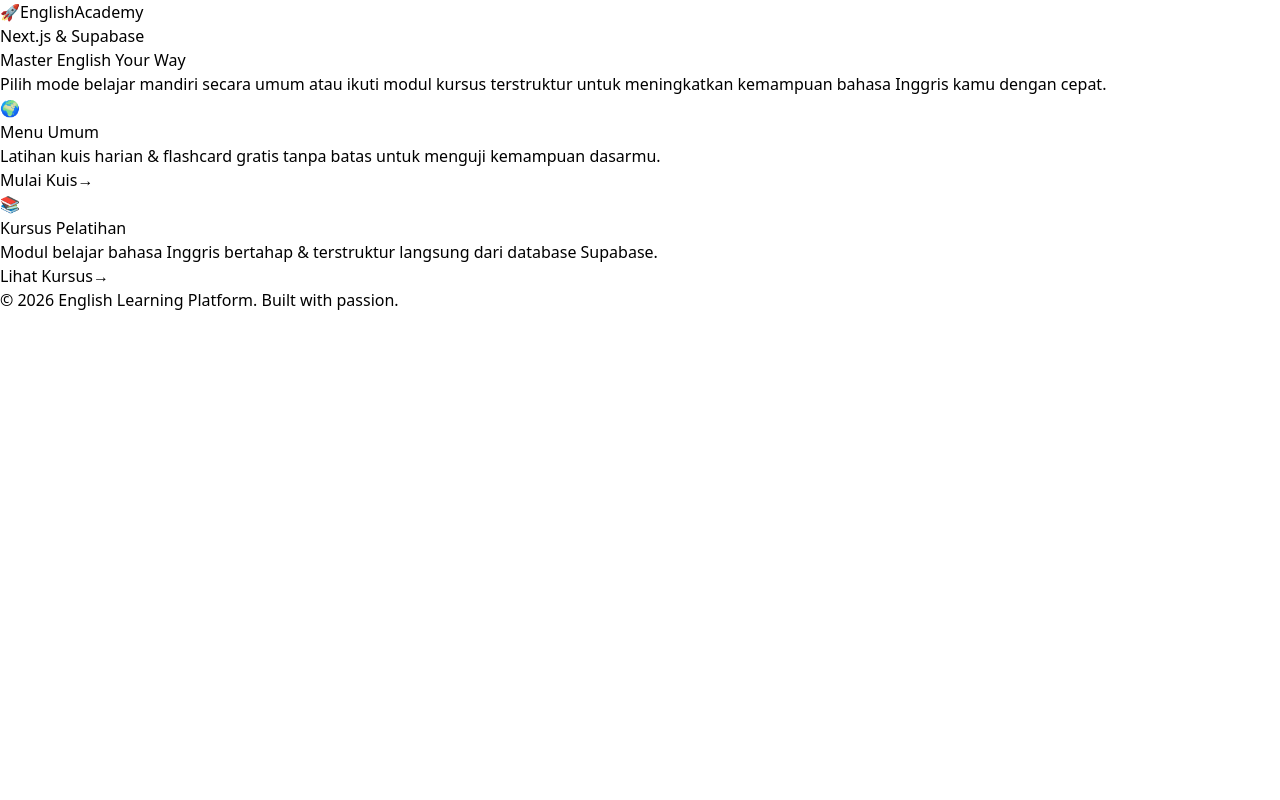
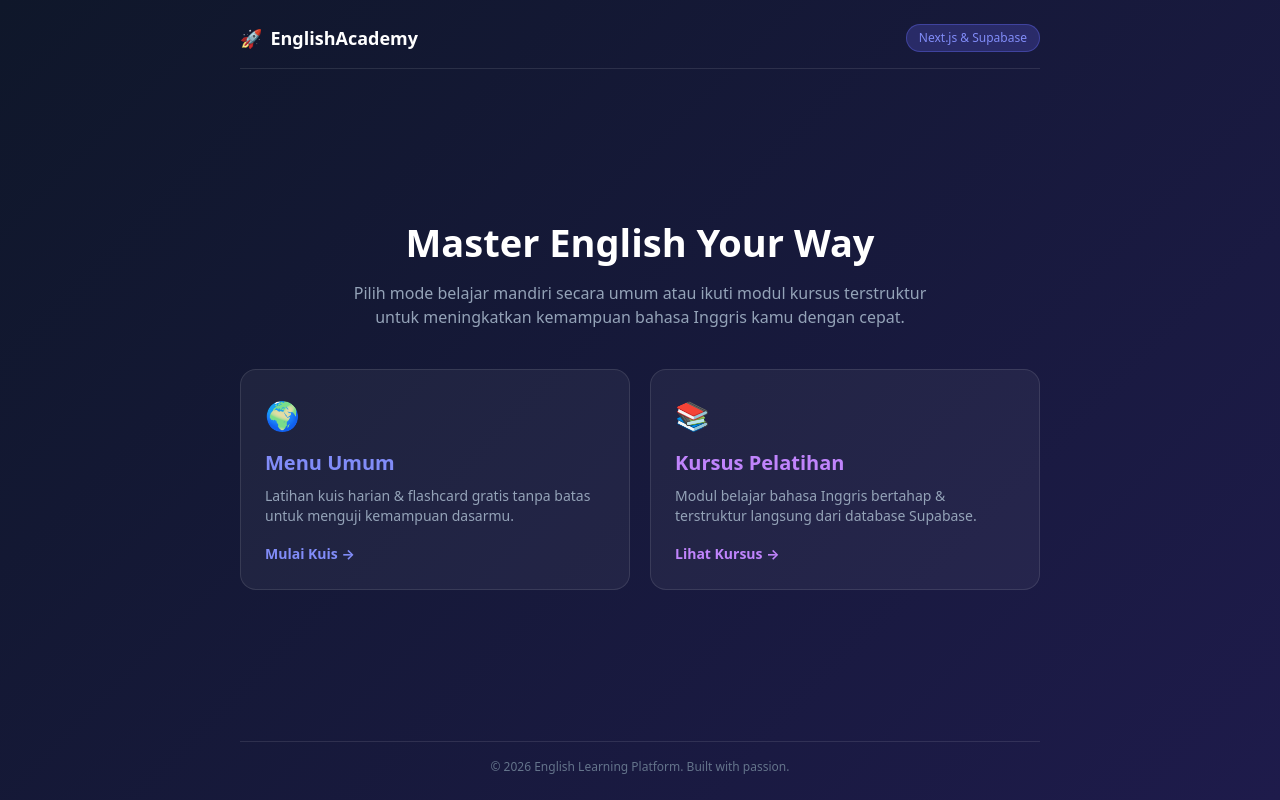
Before and after one commit to yzvkzv/kursusinggris.yzv, a Next.js app: page / in a window 1280 px wide. Built offline with nearby package versions, Linux system fonts and the light colour scheme.

Commit message:
Refactor Home component with inline styles

```diff
--- a/app/page.jsx
+++ b/app/page.jsx
@@ -4,77 +4,91 @@ import Link from 'next/link'
 
 export default function Home() {
   return (
-    <main className="min-h-screen bg-gradient-to-br from-indigo-900 via-slate-900 to-black text-white flex flex-col justify-between p-6 sm:p-12">
-      {/* Header / Brand */}
-      <div className="max-w-4xl mx-auto w-full flex justify-between items-center py-4 border-b border-white/10">
-        <div className="flex items-center gap-2">
-          <span className="text-2xl">🚀</span>
-          <span className="font-bold text-lg tracking-wide">EnglishAcademy</span>
+    <main style={{
+      minHeight: '100vh',
+      background: 'linear-gradient(135deg, #0f172a 0%, #1e1b4b 100%)',
+      color: '#ffffff',
+      fontFamily: 'system-ui, -apple-system, sans-serif',
+      display: 'flex',
+      flexDirection: 'column',
+      justifyContent: 'space-between',
+      padding: '24px'
+    }}>
+      {/* Header */}
+      <div style={{
+        maxWidth: '800px',
+        width: '100%',
+        margin: '0 auto',
+        display: 'flex',
+        justifyContent: 'space-between',
+        alignItems: 'center',
+        paddingBottom: '16px',
+        borderBottom: '1px solid rgba(255,255,255,0.1)'
+      }}>
+        <div style={{ display: 'flex', alignItems: 'center', gap: '8px', fontWeight: 'bold', fontSize: '18px' }}>
+          <span>🚀</span>
+          <span>EnglishAcademy</span>
         </div>
-        <span className="text-xs bg-indigo-500/20 text-indigo-300 px-3 py-1 rounded-full border border-indigo-500/30">
+        <span style={{ fontSize: '12px', background: 'rgba(99, 102, 241, 0.25)', color: '#818cf8', padding: '4px 12px', borderRadius: '20px', border: '1px solid rgba(99, 102, 241, 0.4)' }}>
           Next.js & Supabase
         </span>
       </div>
 
-      {/* Hero Section */}
-      <div className="max-w-4xl mx-auto w-full my-auto py-12 text-center">
-        <h1 className="text-4xl sm:text-6xl font-extrabold tracking-tight mb-6 bg-gradient-to-r from-white via-indigo-200 to-indigo-400 bg-clip-text text-transparent">
+      {/* Hero Content */}
+      <div style={{ maxWidth: '800px', width: '100%', margin: '0 auto', textAlign: 'center', padding: '40px 0' }}>
+        <h1 style={{ fontSize: '38px', fontWeight: '800', marginBottom: '16px', lineHeight: '1.2' }}>
           Master English Your Way
         </h1>
-        <p className="text-gray-300 text-lg sm:text-xl max-w-2xl mx-auto mb-10 leading-relaxed">
+        <p style={{ color: '#94a3b8', fontSize: '16px', maxWidth: '600px', margin: '0 auto 40px', lineHeight: '1.5' }}>
           Pilih mode belajar mandiri secara umum atau ikuti modul kursus terstruktur untuk meningkatkan kemampuan bahasa Inggris kamu dengan cepat.
         </p>
 
-        {/* Action Cards */}
-        <div className="grid grid-cols-1 sm:grid-cols-2 gap-6 text-left max-w-2xl mx-auto">
-          {/* Card 1: Public Quiz */}
-          <Link
-            href="/public-quiz"
-            className="group relative bg-white/5 hover:bg-white/10 border border-white/10 hover:border-indigo-500/50 p-6 rounded-2xl transition-all duration-300 shadow-xl backdrop-blur-md flex flex-col justify-between"
-          >
-            <div>
-              <div className="w-12 h-12 rounded-xl bg-indigo-600/30 border border-indigo-500/30 flex items-center justify-center text-2xl mb-4 group-hover:scale-110 transition-transform">
-                🌍
-              </div>
-              <h2 className="text-xl font-bold mb-2 group-hover:text-indigo-300 transition-colors">
-                Menu Umum
-              </h2>
-              <p className="text-gray-400 text-sm leading-relaxed">
-                Latihan kuis harian & flashcard gratis tanpa batas untuk menguji kemampuan dasarmu.
-              </p>
-            </div>
-            <div className="mt-6 flex items-center gap-2 text-indigo-400 text-sm font-semibold">
-              <span>Mulai Kuis</span>
-              <span className="group-hover:translate-x-1 transition-transform">→</span>
-            </div>
+        {/* Menu Cards */}
+        <div style={{ display: 'grid', gridTemplateColumns: 'repeat(auto-fit, minmax(280px, 1fr))', gap: '20px', textAlign: 'left' }}>
+
+          {/* Card 1 */}
+          <Link href="/public-quiz" style={{
+            background: 'rgba(255, 255, 255, 0.05)',
+            border: '1px solid rgba(255, 255, 255, 0.1)',
+            borderRadius: '16px',
+            padding: '24px',
+            textDecoration: 'none',
+            color: '#ffffff',
+            display: 'block',
+            transition: '0.2s'
+          }}>
+            <div style={{ fontSize: '28px', marginBottom: '12px' }}>🌍</div>
+            <h2 style={{ fontSize: '20px', fontWeight: 'bold', marginBottom: '8px', color: '#818cf8' }}>Menu Umum</h2>
+            <p style={{ color: '#94a3b8', fontSize: '14px', lineHeight: '1.4', marginBottom: '16px' }}>
+              Latihan kuis harian & flashcard gratis tanpa batas untuk menguji kemampuan dasarmu.
+            </p>
+            <span style={{ color: '#818cf8', fontSize: '14px', fontWeight: '650' }}>Mulai Kuis →</span>
           </Link>
 
-          {/* Card 2: Courses */}
-          <Link
-            href="/courses"
-            className="group relative bg-white/5 hover:bg-white/10 border border-white/10 hover:border-indigo-500/50 p-6 rounded-2xl transition-all duration-300 shadow-xl backdrop-blur-md flex flex-col justify-between"
-          >
-            <div>
-              <div className="w-12 h-12 rounded-xl bg-purple-600/30 border border-purple-500/30 flex items-center justify-center text-2xl mb-4 group-hover:scale-110 transition-transform">
-                📚
-              </div>
-              <h2 className="text-xl font-bold mb-2 group-hover:text-purple-300 transition-colors">
-                Kursus Pelatihan
-              </h2>
-              <p className="text-gray-400 text-sm leading-relaxed">
-                Modul belajar bahasa Inggris bertahap & terstruktur langsung dari database Supabase.
-              </p>
-            </div>
-            <div className="mt-6 flex items-center gap-2 text-purple-400 text-sm font-semibold">
-              <span>Lihat Kursus</span>
-              <span className="group-hover:translate-x-1 transition-transform">→</span>
-            </div>
+          {/* Card 2 */}
+          <Link href="/courses" style={{
+            background: 'rgba(255, 255, 255, 0.05)',
+            border: '1px solid rgba(255, 255, 255, 0.1)',
+            borderRadius: '16px',
+            padding: '24px',
+            textDecoration: 'none',
+            color: '#ffffff',
+            display: 'block',
+            transition: '0.2s'
+          }}>
+            <div style={{ fontSize: '28px', marginBottom: '12px' }}>📚</div>
+            <h2 style={{ fontSize: '20px', fontWeight: 'bold', marginBottom: '8px', color: '#c084fc' }}>Kursus Pelatihan</h2>
+            <p style={{ color: '#94a3b8', fontSize: '14px', lineHeight: '1.4', marginBottom: '16px' }}>
+              Modul belajar bahasa Inggris bertahap & terstruktur langsung dari database Supabase.
+            </p>
+            <span style={{ color: '#c084fc', fontSize: '14px', fontWeight: '650' }}>Lihat Kursus →</span>
           </Link>
+
         </div>
       </div>
 
       {/* Footer */}
-      <div className="max-w-4xl mx-auto w-full text-center py-4 border-t border-white/10 text-xs text-gray-500">
+      <div style={{ maxWidth: '800px', width: '100%', margin: '0 auto', textAlign: 'center', paddingTop: '16px', borderTop: '1px solid rgba(255,255,255,0.1)', fontSize: '12px', color: '#64748b' }}>
         © 2026 English Learning Platform. Built with passion.
       </div>
     </main>
```
